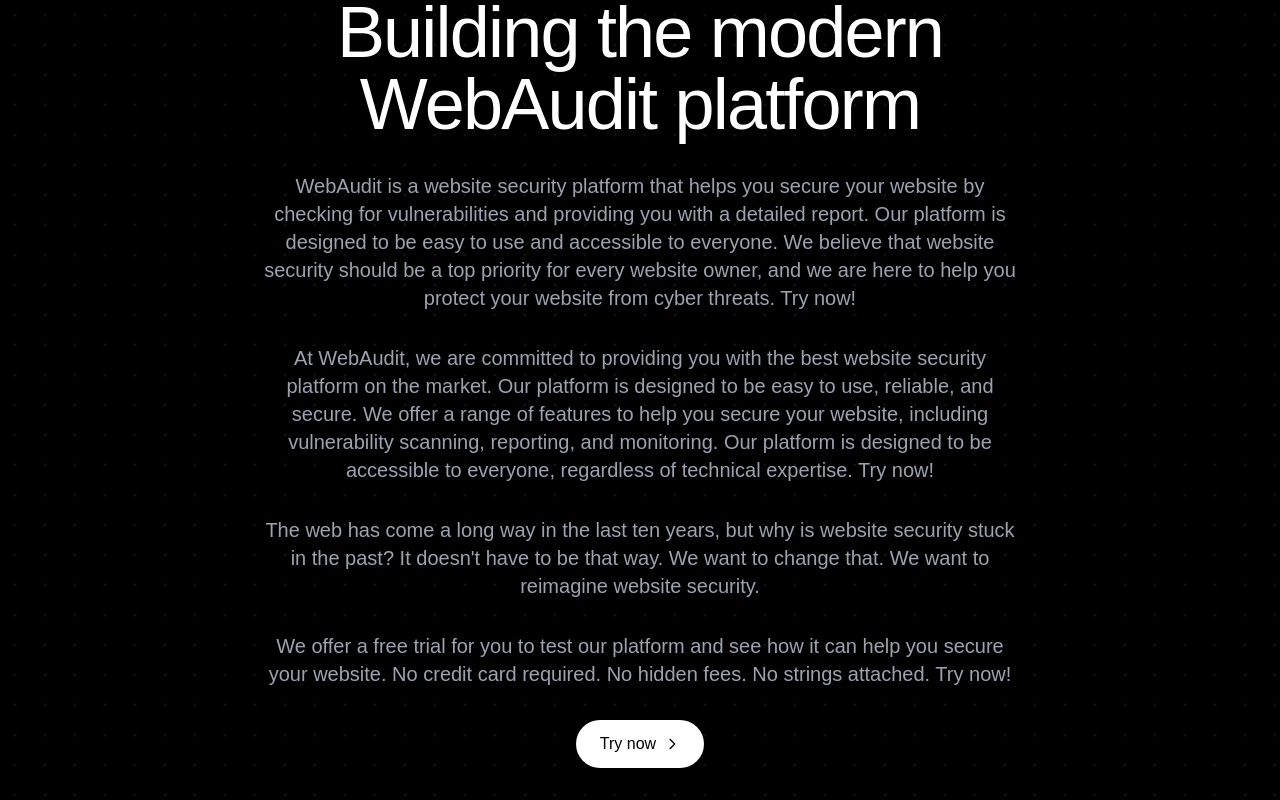
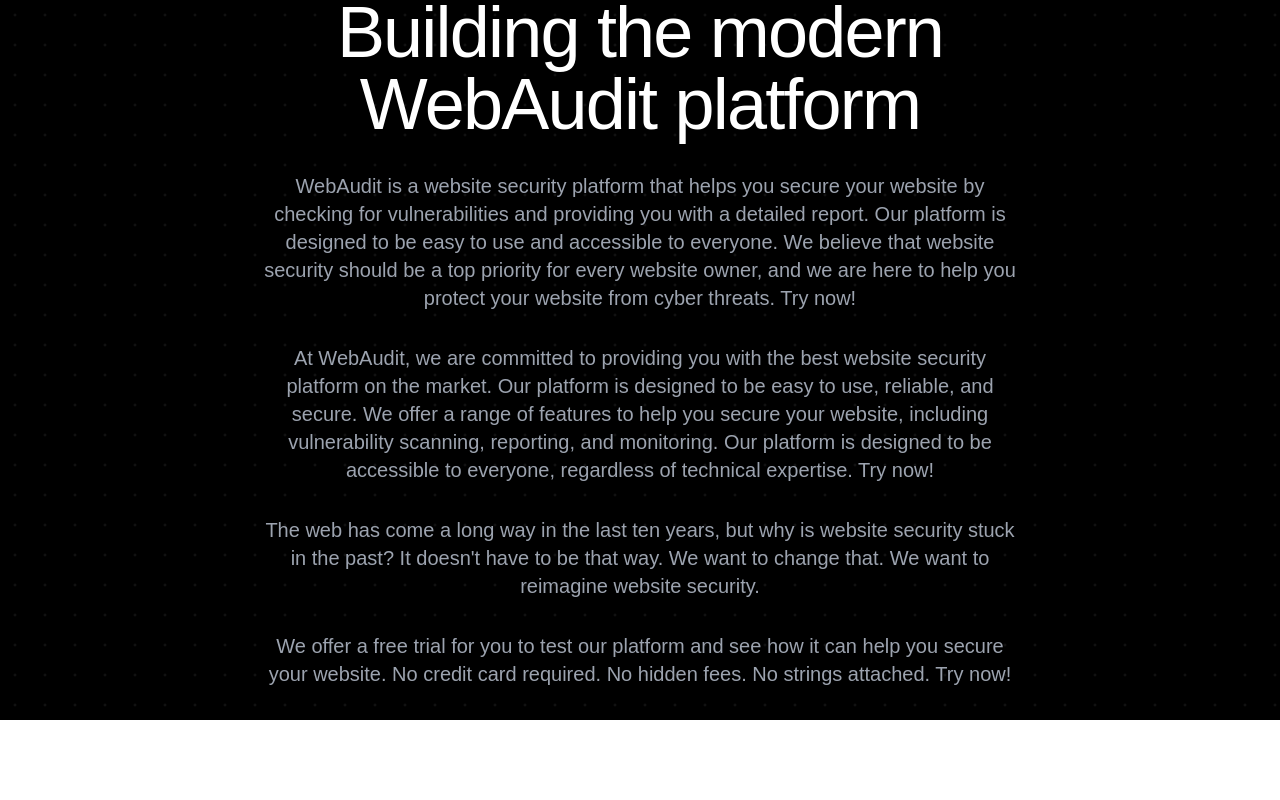
Before and after one commit to marksikaundi/InSyst, a Next.js app: page /about in a window 1280 px wide. Shown: the part 244-1044 px from the top of the page. After the commit the page ends 964 px from the top, so only its background shows below. Built offline with nearby package versions, Linux system fonts and the light colour scheme.

Commit message:
refactor: comment out Link component in About page for future use

```diff
--- a/app/about/page.tsx
+++ b/app/about/page.tsx
@@ -1,5 +1,4 @@
 import Image from "next/image";
-import Link from "next/link";
 
 export default function About() {
   return (
@@ -70,7 +69,7 @@
           </p>
 
           {/* CTA */}
-          <Link
+          {/* <Link
             href="/try-now"
             className=" inline-flex justify-center items-center px-6 py-3 rounded-full bg-white text-black font-medium hover:bg-gray-100 transition-colors"
           >
@@ -88,12 +87,10 @@
                 d="M9 5l7 7-7 7"
               />
             </svg>
-          </Link>
-
+          </Link> */}
 
           {/* Buttom margin */}
           <div className="mt-30" />
-
         </div>
       </div>
     </div>
```
